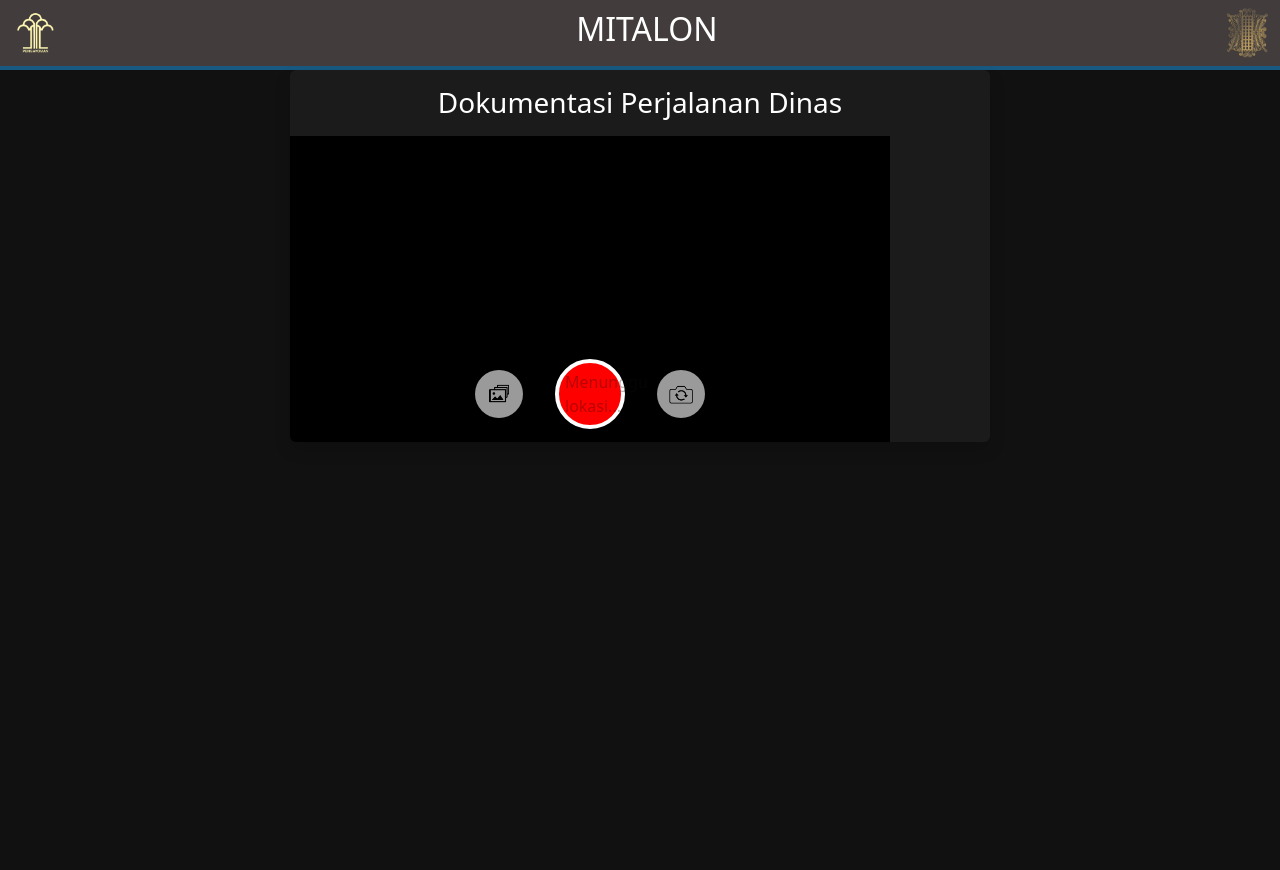
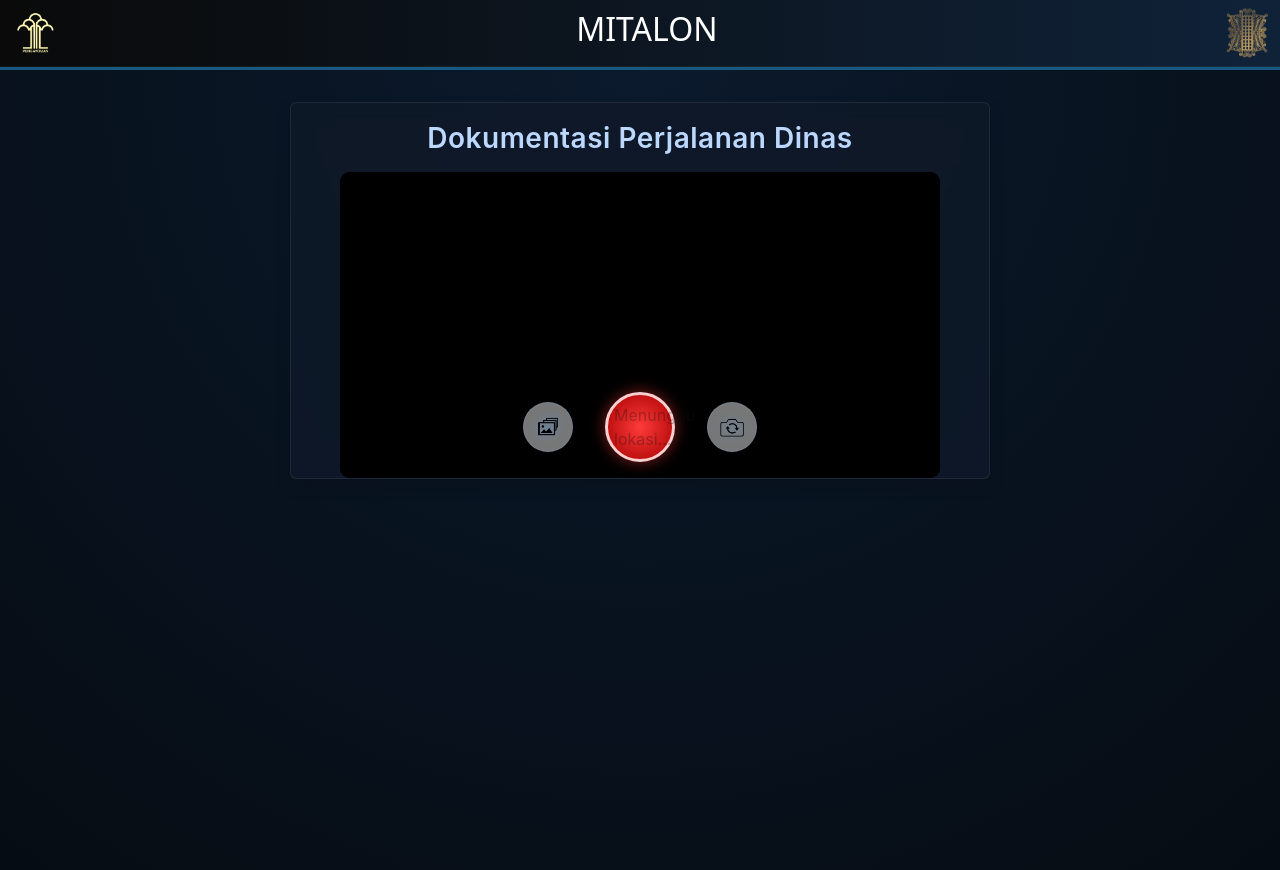
Before and after one commit to putramuttaqin/mitalon, a Flask app: page /dinasluar in a window 1280 px wide. Run offline with Flask 3, Linux system fonts and the light colour scheme.

Commit message:
update the UI with new colour theme

```diff
--- a/static/css/dinasluar.css
+++ b/static/css/dinasluar.css
@@ -1,38 +1,38 @@
-/* ===== DINAS LUAR CAMERA STYLES (ISOLATED) ===== */
+/* ===== DINAS LUAR CAMERA (COOL BLUE THEME) ===== */
 
 /* ---- Page Layout ---- */
 .dl-page {
-  background-color: #111;
-  color: #fff;
+  background: radial-gradient(circle at top, #0b1a2d 0%, #060c13 100%);
+  color: #e8f1ff;
   min-height: 100vh;
   margin: 0;
   padding: 0;
   display: flex;
   justify-content: center;
   align-items: flex-start;
-}
-
-/* ---- Navbar ---- */
-.navbar.dl-navbar {
-  background-color: #0a0a0a;
-  border-bottom: 1px solid rgba(255, 255, 255, 0.05);
+  font-family: "Inter", sans-serif;
 }
 
 /* ---- Form Wrapper ---- */
 .dl-page .form-wrapper {
   width: 100%;
   max-width: 700px;
-  margin: 0 auto;
-  background: #1b1b1b;
-  border-radius: 12px;
-  padding: 1rem 0 0 0; /* top padding only */
-  box-shadow: 0 0 8px rgba(255, 255, 255, 0.05);
+  margin: 2rem auto;
+  background: rgba(15, 25, 40, 0.9);
+  border: 1px solid rgba(255, 255, 255, 0.08);
+  border-radius: 14px;
+  padding: 1.2rem 0 0 0;
+  box-shadow: 0 0 20px rgba(0, 80, 255, 0.15);
   overflow: hidden;
+  backdrop-filter: blur(10px);
 }
 
-/* ---- Title & Location ---- */
+/* ---- Title ---- */
 .dl-page h3 {
   text-align: center;
+  color: #bcd8ff;
+  font-weight: 600;
+  letter-spacing: 0.5px;
   margin-bottom: 0.3rem;
 }
 
@@ -40,8 +40,10 @@
 .dl-camera {
   position: relative;
   width: 100%;
-  max-width: 600px;         /* keep inside form wrapper */
-  background: #000;          /* black backdrop */
+  max-width: 600px;
+  margin: 0 auto;
+  background: #000;
+  border-radius: 10px;
   overflow: hidden;
 }
 
@@ -70,7 +79,7 @@
   flex-direction: column;
   justify-content: flex-end;
   align-items: center;
-  background: linear-gradient(to top, rgba(0, 0, 0, 0.55), transparent 60%);
+  background: linear-gradient(to top, rgba(0, 0, 0, 0.65), transparent 70%);
   z-index: 5;
   pointer-events: none;
 }
@@ -110,75 +118,97 @@
   justify-content: center;
   align-items: center;
   gap: 2rem;
-  margin-bottom: 0.8rem;
+  margin-bottom: 1rem;
   pointer-events: all;
 }
 
 .dl-icon-btn {
-  background: rgba(255, 255, 255, 0.603);
-  border: none;
+  background: rgba(255, 255, 255, 0.466);
+  border: 1px solid rgba(120, 180, 255, 0.2);
   border-radius: 50%;
-  width: 48px;
-  height: 48px;
+  width: 50px;
+  height: 50px;
   display: flex;
   justify-content: center;
   align-items: center;
   cursor: pointer;
-  transition: all 0.2s ease;
+  transition: all 0.25s ease;
+  backdrop-filter: blur(5px);
 }
 
 .dl-icon-btn img {
   width: 26px;
   height: 26px;
+  filter: drop-shadow(0 0 4px rgba(80, 160, 255, 0.6));
 }
 
 .dl-icon-btn:hover {
-  background: rgba(255, 255, 255, 0.25);
+  background: rgba(100, 180, 255, 0.2);
+  border-color: rgba(120, 200, 255, 0.4);
+  transform: scale(1.05);
 }
 
-/* Capture Button */
+/* ---- Capture Button ---- */
 .dl-capture {
   width: 70px;
   height: 70px;
   border-radius: 50%;
-  border: 4px solid #fff;
-  background: red;
+  border: 3px solid #ffcfcf;
+  background: radial-gradient(circle, #ff3b3b 0%, #a60000 100%);
+  box-shadow: 0 0 15px rgba(255, 60, 60, 0.5);
   cursor: pointer;
-  transition: all 0.2s ease;
+  transition: all 0.25s ease;
+}
+
+.dl-capture:hover {
+  box-shadow: 0 0 25px rgba(255, 80, 80, 0.7);
 }
 
 .dl-capture:active {
   transform: scale(0.9);
-  background-color: rgba(255, 255, 255, 0.2);
+  background: #850000;
 }
 
 /* ---- Foto Actions ---- */
 .dl-actions {
   display: flex;
   gap: 1rem;
-  margin: 0.5rem 0 1rem 0;
+  margin: 0.8rem 0 1.2rem 0;
   pointer-events: all;
 }
 
 .dl-btn {
-  padding: 0.4rem 1rem;
+  padding: 0.45rem 1.2rem;
   border-radius: 8px;
   border: none;
   font-size: 0.9rem;
   cursor: pointer;
+  font-weight: 500;
+  letter-spacing: 0.3px;
+  transition: all 0.25s ease;
 }
 
 .dl-btn-secondary {
-  background: #444;
-  color: #fff;
+  background: rgba(255, 255, 255, 0.12);
+  color: #e0eaff;
+}
+
+.dl-btn-secondary:hover {
+  background: rgba(255, 255, 255, 0.25);
 }
 
 .dl-btn-success {
-  background: #2ecc71;
-  color: #fff;
+  background: linear-gradient(to right, #007bff, #00b4ff);
+  color: white;
+  box-shadow: 0 0 10px rgba(0, 140, 255, 0.3);
 }
 
-/* ---- Responsive Adjustments ---- */
+.dl-btn-success:hover {
+  box-shadow: 0 0 15px rgba(0, 180, 255, 0.5);
+  transform: translateY(-1px);
+}
+
+/* ---- Responsive ---- */
 @media (max-width: 768px) {
   .dl-page .form-wrapper {
     max-width: 100%;
--- a/static/css/style.css
+++ b/static/css/style.css
@@ -15,9 +15,10 @@
   width: auto;
 }
 
-/* Navbar merah putih */
+/* Navbar */
 .hut-navbar {
-  background: rgb(66, 60, 60)
+  background: linear-gradient(90deg, #0a0a0a, #0f2238);
+  border-bottom: 1px solid rgba(255, 255, 255, 0.05);
 }
 
 /* Centered Home Content */
```
Also changed, not shown: other parts of static/css/dinasluar.css (+19 -13 lines).
